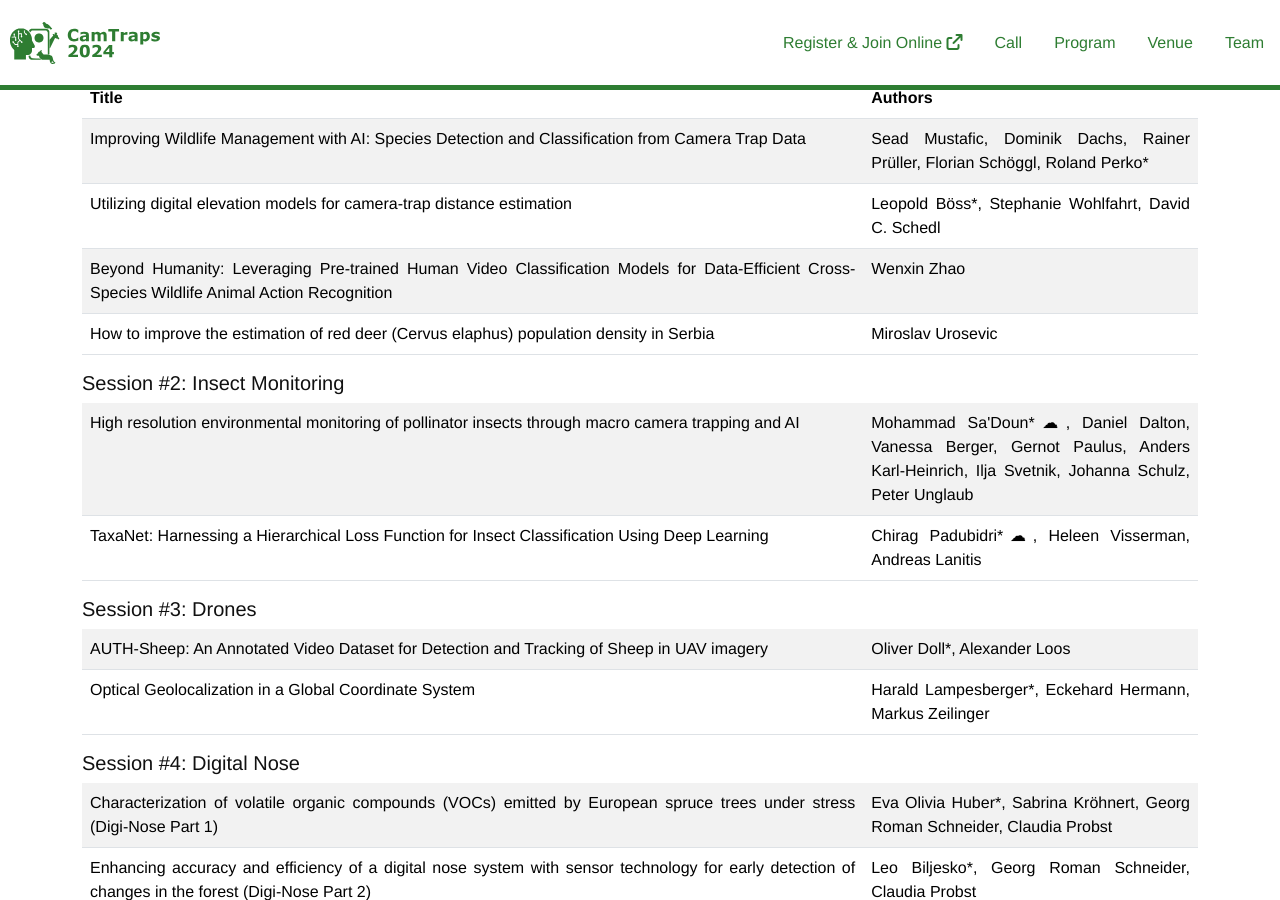
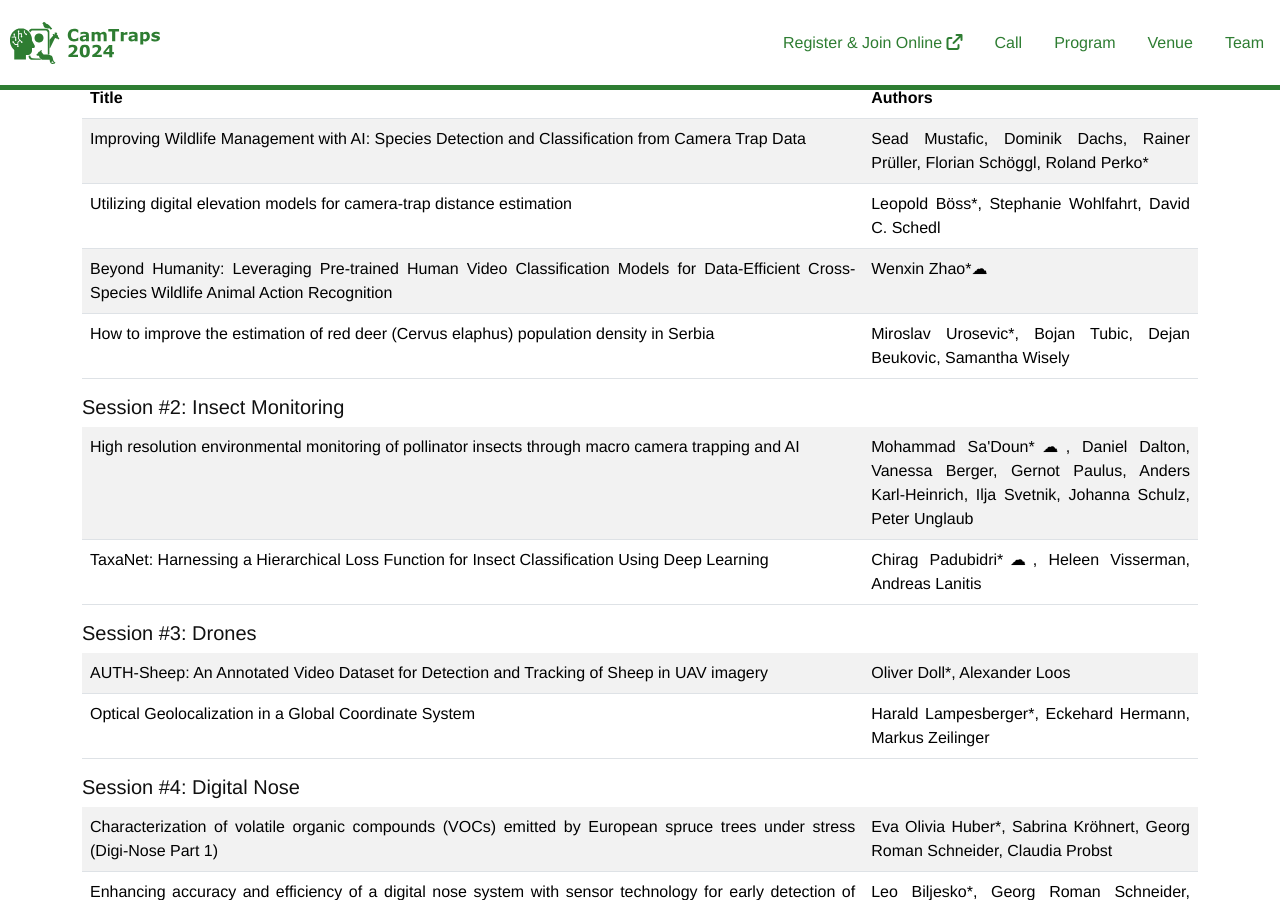
Before and after one commit to CamTrap2024/camtrap2024.github.io, a Jekyll site: the page built from pages/program.html, in a window 1280 px wide and 900 px high, scrolled down 3833 px. Built offline with Jekyll 4.4.1, drawn with Linux system fonts in a browser that asks for light colours; nearby versions of some CDN libraries; some web fonts are replaced; library files that are not in the unit come from our copies; comment, search, counter and statistics services are not loaded.

Commit message:
Updating virtual attendees

```diff
--- a/_data/sessions.yml
+++ b/_data/sessions.yml
@@ -9,10 +9,10 @@
       authors: "Leopold Böss*, Stephanie Wohlfahrt, David C. Schedl"
     - id: 9
       title: "Beyond Humanity: Leveraging Pre-trained Human Video Classification Models for Data-Efficient Cross-Species Wildlife Animal Action Recognition"
-      authors: "Wenxin Zhao"
+      authors: "Wenxin Zhao*☁"
     - id: 11
       title: "How to improve the estimation of red deer (Cervus elaphus) population density in Serbia"
-      authors: "Miroslav Urosevic"
+      authors: "Miroslav Urosevic*, Bojan Tubic, Dejan Beukovic, Samantha Wisely"
 - session: "Session #2: Insect Monitoring"
   id: papers2
   papers:
```
